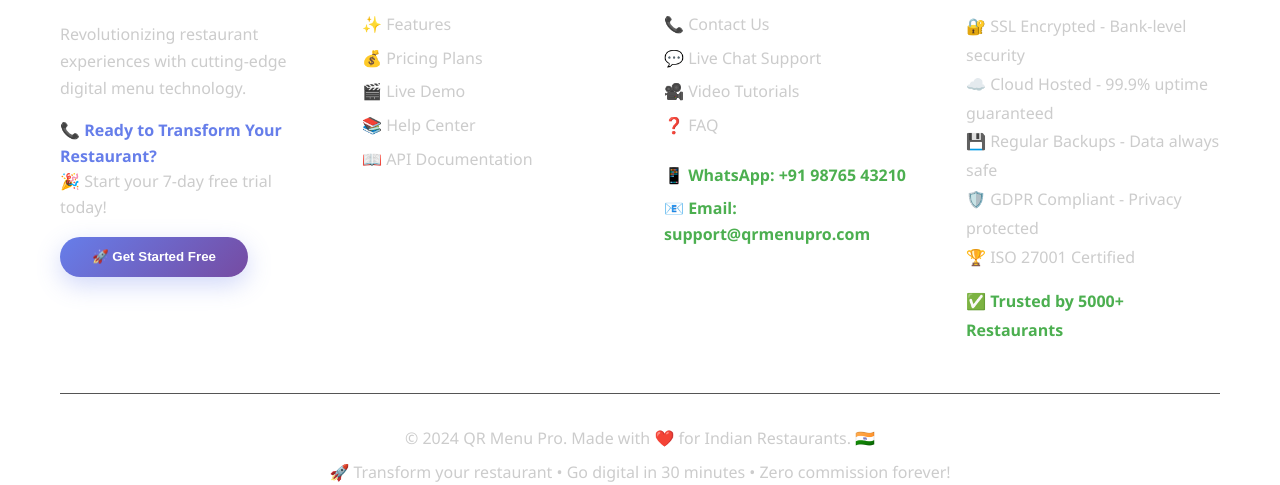
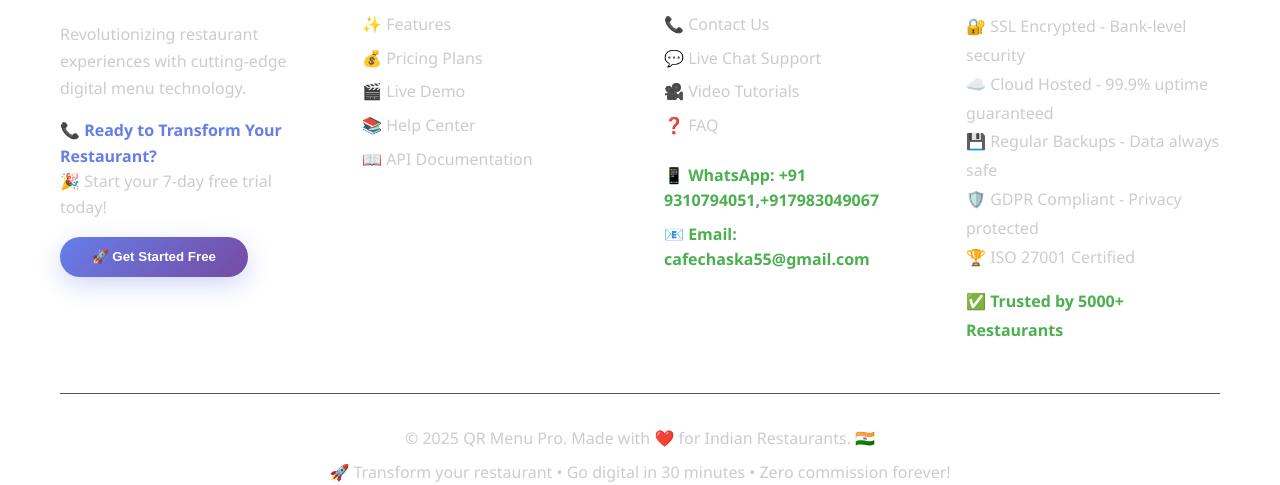
Before and after one commit to kittu1038/cafe-chaska-, a plain HTML site: page index.html in a window 1280 px wide. Shown: the part 5126-5611 px from the top of the page. Drawn offline with Linux system fonts and the light colour scheme.

Commit message:
Update index.html

```diff
--- a/index.html
+++ b/index.html
@@ -2231,8 +2231,8 @@
                         <a href="#" style="color: #ccc; text-decoration: none; transition: color 0.3s;">💬 Live Chat Support</a>
                         <a href="#" style="color: #ccc; text-decoration: none; transition: color 0.3s;">🎥 Video Tutorials</a>
                         <a href="#" style="color: #ccc; text-decoration: none; transition: color 0.3s;">❓ FAQ</a>
-                        <p style="color: #4caf50; margin-top: 1rem; font-weight: 600;">📱 WhatsApp: +91 98765 43210</p>
-                        <p style="color: #4caf50; font-weight: 600;">📧 Email: support@qrmenupro.com</p>
+                        <p style="color: #4caf50; margin-top: 1rem; font-weight: 600;">📱 WhatsApp: +91 9310794051,+917983049067 </p>
+                        <p style="color: #4caf50; font-weight: 600;">📧 Email: cafechaska55@gmail.com</p>
                     </div>
                 </div>
 
@@ -2250,7 +2250,7 @@
             </div>
 
             <div style="text-align: center; padding-top: 2rem; border-top: 1px solid #555; color: #ccc;">
-                <p>&copy; 2024 QR Menu Pro. Made with ❤️ for Indian Restaurants. 🇮🇳</p>
+                <p>&copy; 2025 QR Menu Pro. Made with ❤️ for Indian Restaurants. 🇮🇳</p>
                 <p style="margin-top: 0.5rem;">🚀 Transform your restaurant • Go digital in 30 minutes • Zero commission forever!</p>
             </div>
         </div>
```
